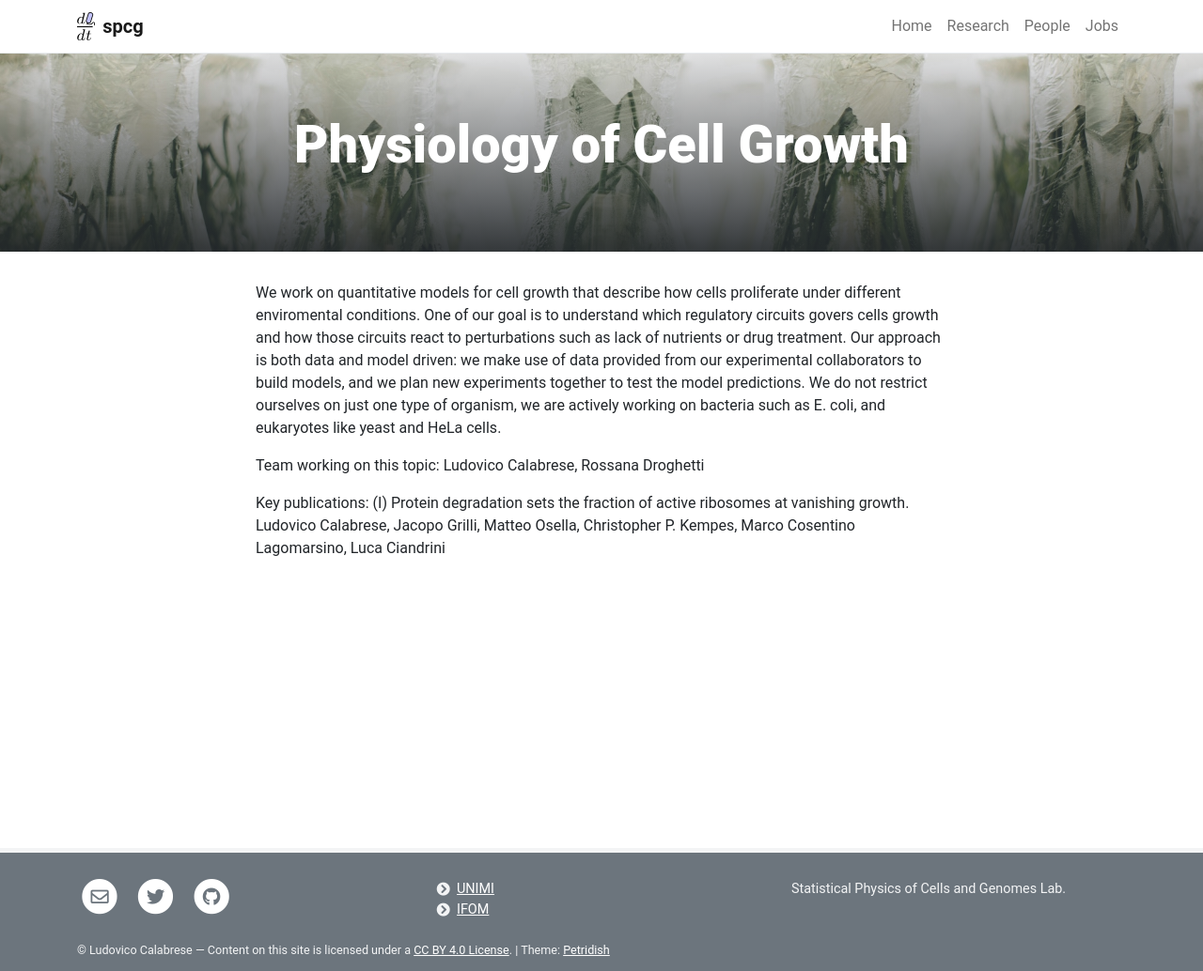
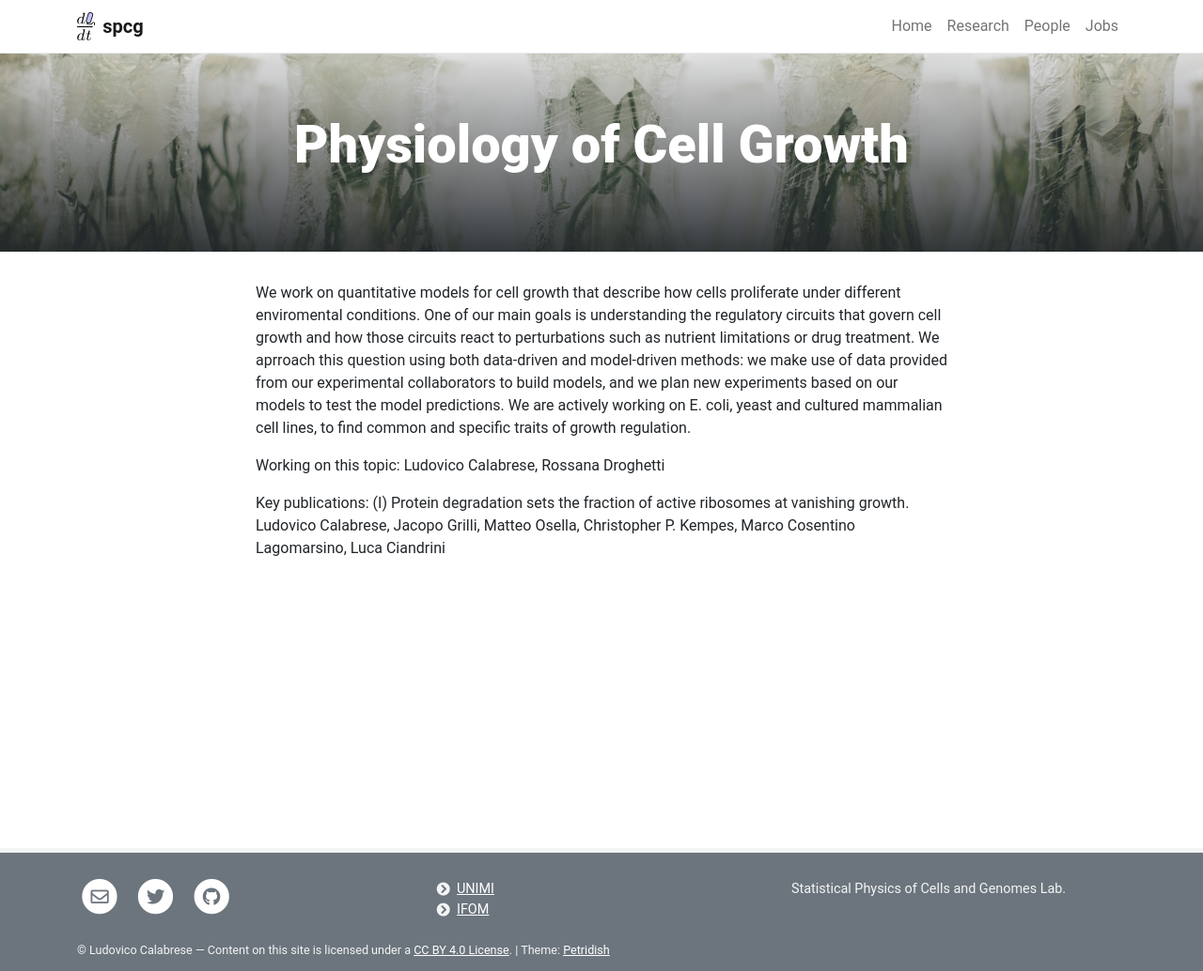
Before and after one commit to mcltone/spcg, a Jekyll site: the page built from _posts/2019-01-06-cell-growth.md, in a window 1280 px wide. Shown: the whole page at 94% size. Built offline with Jekyll 4.4.1, drawn with Linux system fonts in a browser that asks for light colours.

Commit message:
Update 2019-01-06-cell-growth.md

```diff
--- a/_posts/2019-01-06-cell-growth.md
+++ b/_posts/2019-01-06-cell-growth.md
@@ -6,10 +6,9 @@ permalink: /research/cell-growth
 description:
 ---
 
-We work on quantitative models for cell growth that describe how cells proliferate under different enviromental conditions.
-One of our goal is to understand which regulatory circuits govers cells growth and how those circuits react to perturbations such as lack of nutrients or drug treatment. Our approach is both data and model driven: we make use of data provided from our experimental collaborators to build models, and we plan new experiments together to test the model predictions. We do not restrict ourselves on just one type of organism, we are actively working on bacteria such as E. coli, and eukaryotes like yeast and HeLa cells.
+We work on quantitative models for cell growth that describe how cells proliferate under different enviromental conditions. One of our main goals is understanding the regulatory circuits that govern cell growth and how those circuits react to perturbations such as nutrient limitations or drug treatment. We aprroach this question using both data-driven and model-driven methods: we make use of data provided from our experimental collaborators to build models, and we plan new experiments based on our models to test the model predictions. We are actively working on E. coli, yeast and cultured mammalian cell lines, to find common and specific traits of growth regulation.
 
-Team working on this topic: Ludovico Calabrese, Rossana Droghetti
+Working on this topic: Ludovico Calabrese, Rossana Droghetti
 
 Key publications:
 (I) Protein degradation sets the fraction of active ribosomes at vanishing growth. Ludovico Calabrese, Jacopo Grilli, Matteo Osella, Christopher P. Kempes, Marco Cosentino Lagomarsino, Luca Ciandrini
```
